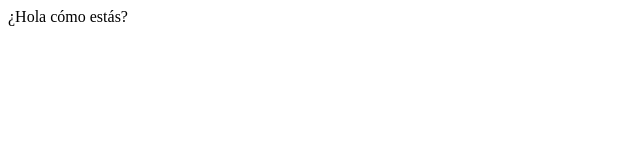
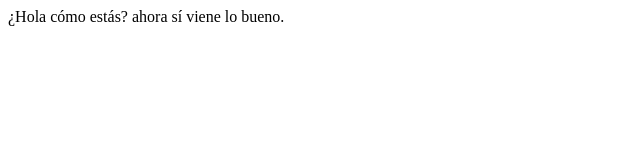
Before and after one commit to JeanPierreQuezada/democurso, a plain HTML site: page index.html in a window 1280 px wide. Shown: the whole page, without its empty margins (0-640 px from the left). Drawn offline with Linux system fonts and the light colour scheme.

Commit message:
Se realizaron ciertos cambios en el texto

```diff
--- a/index.html
+++ b/index.html
@@ -7,6 +7,7 @@
     <title>Hola Master</title>
 </head>
 <body>
-    <article>¿Hola cómo estás?</article>
+    <article>¿Hola cómo estás? ahora sí viene lo bueno.
+    </article>
 </body>
 </html>
```
